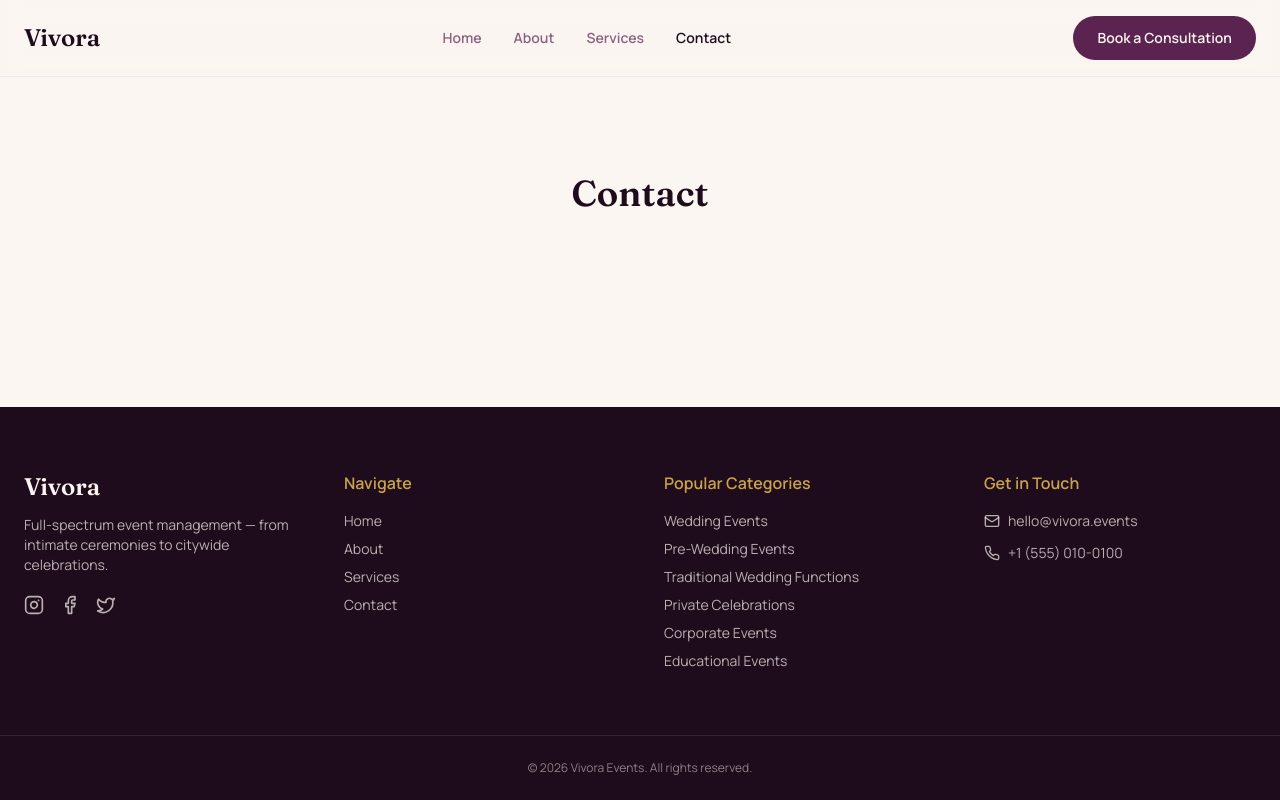
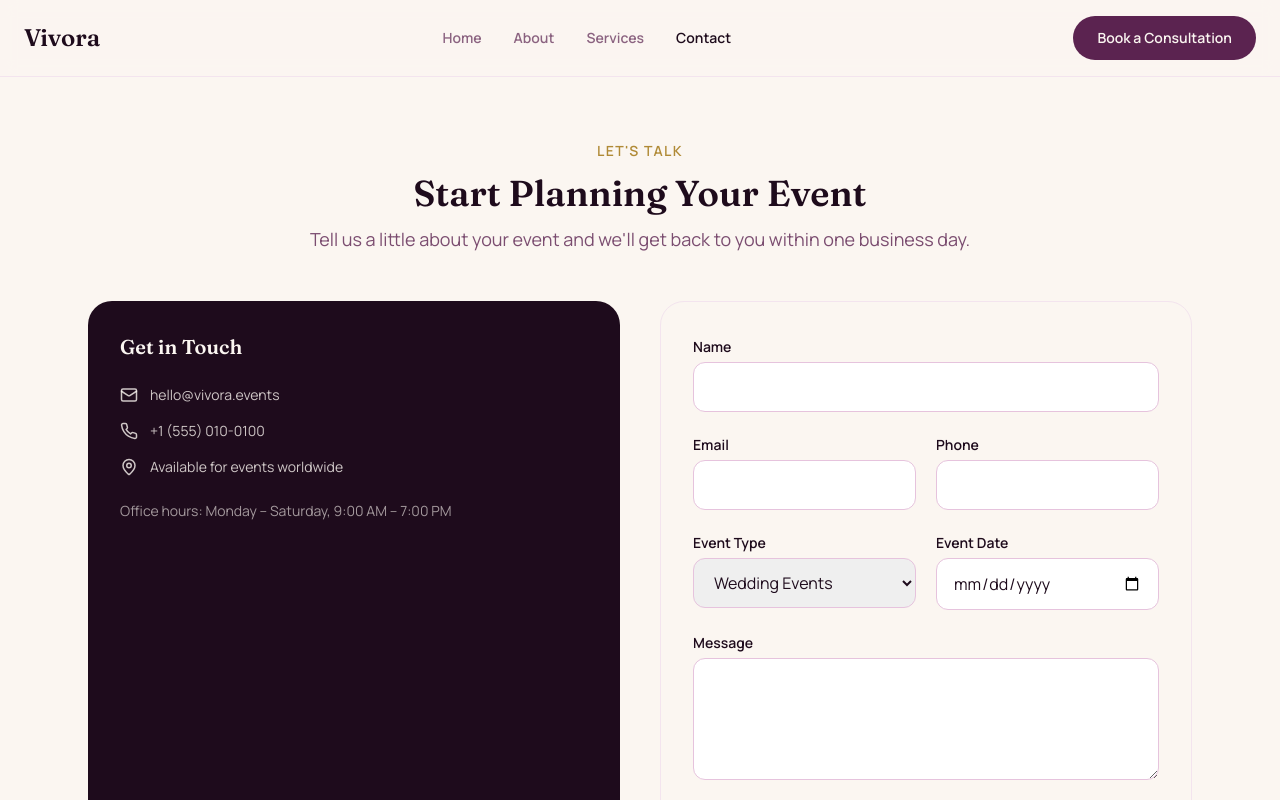
Before and after one commit to Sathya5230/vivora, a React (Vite) app: page /contact in a window 1280 px wide. Shown: the top 800 px of the page. Built offline with nearby package versions, Linux system fonts and the light colour scheme.

Commit message:
feat: build contact page with client-side inquiry form

```diff
--- a/src/pages/Contact.jsx
+++ b/src/pages/Contact.jsx
@@ -1,7 +1,149 @@
+import { useEffect, useState } from "react";
+import { Mail, Phone, MapPin, CheckCircle2 } from "lucide-react";
+import SectionHeading from "../components/ui/SectionHeading";
+import Button from "../components/ui/Button";
+import { categories } from "../data/categories";
+
+const initialForm = {
+  name: "",
+  email: "",
+  phone: "",
+  eventType: categories[0].name,
+  eventDate: "",
+  message: "",
+};
+
 export default function Contact() {
+  const [form, setForm] = useState(initialForm);
+  const [submitted, setSubmitted] = useState(false);
+
+  useEffect(() => {
+    document.title = "Contact | Vivora";
+  }, []);
+
+  const handleChange = (field) => (event) => {
+    setForm((prev) => ({ ...prev, [field]: event.target.value }));
+  };
+
+  const handleSubmit = (event) => {
+    event.preventDefault();
+    // No backend configured yet — this only updates local UI state.
+    setSubmitted(true);
+  };
+
   return (
-    <div className="px-6 py-24 text-center">
-      <h1 className="font-display text-4xl font-semibold text-plum-900">Contact</h1>
-    </div>
+    <section className="mx-auto max-w-6xl px-6 py-16">
+      <SectionHeading
+        eyebrow="Let's Talk"
+        title="Start Planning Your Event"
+        subtitle="Tell us a little about your event and we'll get back to you within one business day."
+      />
+
+      <div className="mt-12 grid gap-10 lg:grid-cols-2">
+        <div className="space-y-6 rounded-3xl bg-plum-900 p-8 text-cream">
+          <p className="font-display text-xl font-semibold">Get in Touch</p>
+          <ul className="space-y-4 text-sm text-cream/80">
+            <li className="flex items-center gap-3">
+              <Mail size={18} /> hello@vivora.events
+            </li>
+            <li className="flex items-center gap-3">
+              <Phone size={18} /> +1 (555) 010-0100
+            </li>
+            <li className="flex items-center gap-3">
+              <MapPin size={18} /> Available for events worldwide
+            </li>
+          </ul>
+          <p className="text-sm text-cream/60">
+            Office hours: Monday – Saturday, 9:00 AM – 7:00 PM
+          </p>
+        </div>
+
+        <form onSubmit={handleSubmit} className="space-y-5 rounded-3xl border border-plum-100 p-8">
+          {submitted ? (
+            <div className="flex flex-col items-center gap-3 py-12 text-center">
+              <CheckCircle2 size={40} className="text-plum-700" />
+              <p className="font-display text-xl font-semibold text-plum-900">
+                Thank you! We'll be in touch shortly.
+              </p>
+            </div>
+          ) : (
+            <>
+              <div>
+                <label className="text-sm font-semibold text-plum-900">Name</label>
+                <input
+                  required
+                  type="text"
+                  value={form.name}
+                  onChange={handleChange("name")}
+                  className="mt-1 w-full rounded-xl border border-plum-200 px-4 py-3 outline-none focus:border-plum-500"
+                />
+              </div>
+
+              <div className="grid gap-5 sm:grid-cols-2">
+                <div>
+                  <label className="text-sm font-semibold text-plum-900">Email</label>
+                  <input
+                    required
+                    type="email"
+                    value={form.email}
+                    onChange={handleChange("email")}
+                    className="mt-1 w-full rounded-xl border border-plum-200 px-4 py-3 outline-none focus:border-plum-500"
+                  />
+                </div>
+                <div>
+                  <label className="text-sm font-semibold text-plum-900">Phone</label>
+                  <input
+                    type="tel"
+                    value={form.phone}
+                    onChange={handleChange("phone")}
+                    className="mt-1 w-full rounded-xl border border-plum-200 px-4 py-3 outline-none focus:border-plum-500"
+                  />
+                </div>
+              </div>
+
+              <div className="grid gap-5 sm:grid-cols-2">
+                <div>
+                  <label className="text-sm font-semibold text-plum-900">Event Type</label>
+                  <select
+                    value={form.eventType}
+                    onChange={handleChange("eventType")}
+                    className="mt-1 w-full rounded-xl border border-plum-200 px-4 py-3 outline-none focus:border-plum-500"
+                  >
+                    {categories.map((category) => (
+                      <option key={category.id} value={category.name}>
+                        {category.name}
+                      </option>
+                    ))}
+                  </select>
+                </div>
+                <div>
+                  <label className="text-sm font-semibold text-plum-900">Event Date</label>
+                  <input
+                    type="date"
+                    value={form.eventDate}
+                    onChange={handleChange("eventDate")}
+                    className="mt-1 w-full rounded-xl border border-plum-200 px-4 py-3 outline-none focus:border-plum-500"
+                  />
+                </div>
+              </div>
+
+              <div>
+                <label className="text-sm font-semibold text-plum-900">Message</label>
+                <textarea
+                  rows={4}
+                  value={form.message}
+                  onChange={handleChange("message")}
+                  className="mt-1 w-full rounded-xl border border-plum-200 px-4 py-3 outline-none focus:border-plum-500"
+                />
+              </div>
+
+              <Button type="submit" variant="primary" className="w-full">
+                Send Inquiry
+              </Button>
+            </>
+          )}
+        </form>
+      </div>
+    </section>
   );
 }
```
